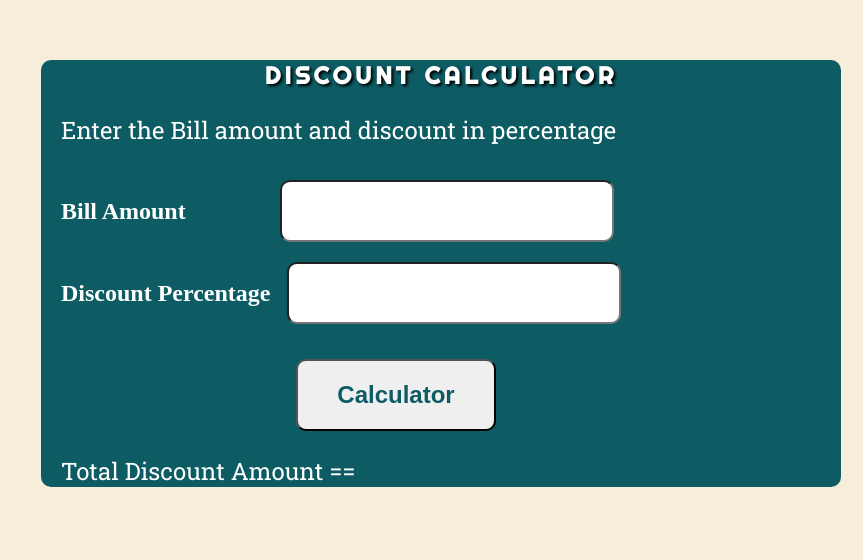
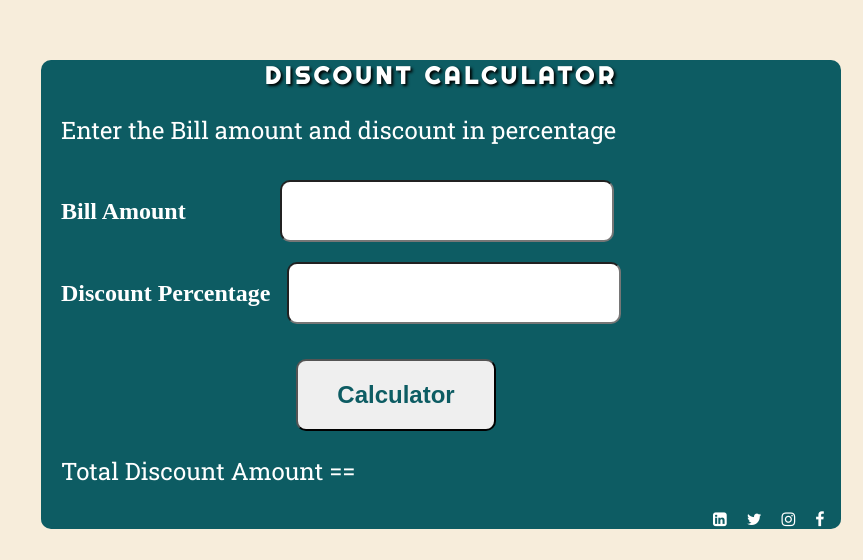
Before and after one commit to demeshwarirandive/discount-calculater, a plain HTML site: page index.html in a window 1280 px wide. Shown: the part 240-800 px from the top of the page, without its empty margins (417-1280 px from the left). Drawn offline with Linux system fonts and the light colour scheme.

Commit message:
Update index.html

```diff
--- a/index.html
+++ b/index.html
@@ -5,6 +5,9 @@
     <meta http-equiv="X-UA-Compatible" content="IE=edge">
     <meta name="viewport" content="width=device-width, initial-scale=1.0">
     <title>Discount-Calculator</title>
+    <!-- CDN Link -->
+    <link rel="stylesheet" href="https://cdnjs.cloudflare.com/ajax/libs/font-awesome/4.7.0/css/font-awesome.min.css">
+
     <!-- External CSS link -->
     <link rel="stylesheet" href="style.css">
 
@@ -26,7 +29,20 @@
             <button id="calculator"> Calculator </button>
         </form>
         <p id="total"> Total Discount Amount == </p>
-    </div>
+
+    <footer>
+        &nbsp; &nbsp; &nbsp; &nbsp; &nbsp; &nbsp; &nbsp; &nbsp; &nbsp; &nbsp;&nbsp;&nbsp;&nbsp;&nbsp;&nbsp;&nbsp;&nbsp;&nbsp;&nbsp;&nbsp;&nbsp;&nbsp;&nbsp;&nbsp;&nbsp;&nbsp;&nbsp;&nbsp;&nbsp;&nbsp;&nbsp;&nbsp;&nbsp;&nbsp;&nbsp;&nbsp;&nbsp;&nbsp;&nbsp;&nbsp;&nbsp;&nbsp;&nbsp;&nbsp;&nbsp;&nbsp;&nbsp;&nbsp;&nbsp;&nbsp;&nbsp;&nbsp;&nbsp;&nbsp;&nbsp;
+        &nbsp;&nbsp;&nbsp;&nbsp;&nbsp;&nbsp;&nbsp;&nbsp;&nbsp;&nbsp;&nbsp;&nbsp;&nbsp;&nbsp;&nbsp;&nbsp;&nbsp;&nbsp;&nbsp;&nbsp;&nbsp;&nbsp;&nbsp;&nbsp;&nbsp;&nbsp;&nbsp;&nbsp;&nbsp;&nbsp;&nbsp;
+        &nbsp;&nbsp;&nbsp;&nbsp;&nbsp;&nbsp;&nbsp;&nbsp;&nbsp;&nbsp;&nbsp;&nbsp;&nbsp;&nbsp;&nbsp;&nbsp;&nbsp;&nbsp;&nbsp;&nbsp;&nbsp;&nbsp;&nbsp;&nbsp;&nbsp;&nbsp;&nbsp;&nbsp;
+        &nbsp;&nbsp;&nbsp;&nbsp;&nbsp;&nbsp;&nbsp;&nbsp;&nbsp;&nbsp;&nbsp;&nbsp;&nbsp;&nbsp;&nbsp;&nbsp;&nbsp;&nbsp;&nbsp;&nbsp;&nbsp;&nbsp;&nbsp;&nbsp;&nbsp;&nbsp;&nbsp;&nbsp;&nbsp;
+        &nbsp;&nbsp;&nbsp;&nbsp;&nbsp;&nbsp;&nbsp;&nbsp;&nbsp;&nbsp;&nbsp;
+        <a href="http://www.linkedin.com/login/"target="_blank"><i class="fa fa-linkedin-square"aria-hideen="true"></i></a>&nbsp;&nbsp;&nbsp;&nbsp;
+         <a href=https://twitter.com/i/flow/login/"target="_blank"><i class="fa fa-twitter" aria-hidden="true"></i></a>&nbsp;&nbsp;&nbsp;&nbsp;
+        <a href="https://www.instagram.com/"target="_blank"><i class="fa fa-instagram"aria-hideen="true"></i></a>&nbsp;&nbsp;&nbsp;&nbsp;
+         <a href="https://www.facebook.com/"target="_blank"><i class="fa fa-facebook"aria-hideen="true"></i></a>&nbsp;&nbsp;&nbsp;&nbsp;
+
+        </footer>
+        </div>
 
 </body>
 </html>
```
